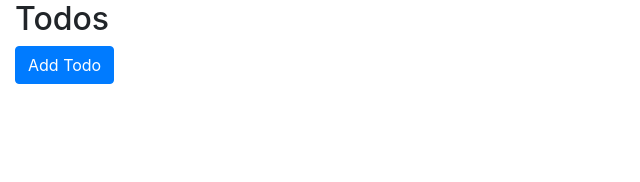
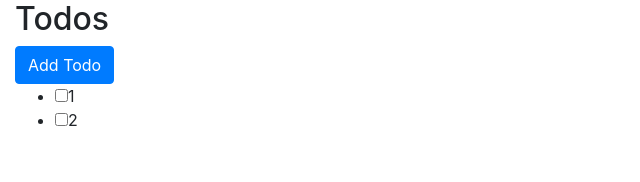
Before and after one commit to datchung/TodoApp, a React (Create React App) app in the folder todo-app/: page / in a window 1280 px wide. Shown: the top 182 px of the page, without its empty margins (0-640 px from the left). Built offline with nearby package versions, Linux system fonts and the light colour scheme.

Commit message:
Wire up TodosPage with a list of todo items

```diff
--- /dev/null
+++ b/todo-app/src/Components/Todo.js
@@ -0,0 +1,20 @@
+import React from "react";
+import PropTypes from "prop-types";
+
+function Todo(props) {
+  return (
+    <li>
+      <input type="checkbox" />
+      {props.todo.title}
+    </li>
+  );
+}
+
+Todo.propTypes = {
+  todo: PropTypes.shape({
+    id: PropTypes.string.isRequired,
+    title: PropTypes.string.isRequired
+  }).isRequired
+};
+
+export default Todo;
--- a/todo-app/src/Components/TodoList.js
+++ b/todo-app/src/Components/TodoList.js
@@ -1,12 +1,13 @@
 import React from "react";
 import PropTypes from "prop-types";
+import Todo from "./Todo";
 //import { Link } from "react-router-dom";
 
 function TodoList(props) {
   return (
     <ul>
       {props.todos.map(todo => {
-        return (<li>{todo.title}</li>);
+        return (<Todo todo={todo} key={todo.title} />);
       })}
     </ul>
   );
@@ -15,7 +16,7 @@ function TodoList(props) {
 TodoList.propTypes = {
   todos: PropTypes.arrayOf(
     PropTypes.shape({
-      //id: PropTypes.number.isRequired,
+      id: PropTypes.string.isRequired,
       title: PropTypes.string.isRequired
     })
   ).isRequired
--- a/todo-app/src/Components/TodosPage.js
+++ b/todo-app/src/Components/TodosPage.js
@@ -1,11 +1,11 @@
 import React, { useState, useEffect } from "react";
 //import courseStore from "../stores/courseStore";
 import TodoList from "./TodoList";
-import { Link } from "react-router-dom";
+//import { Link } from "react-router-dom";
 //import { loadCourses, deleteCourse } from "../actions/courseActions";
 
 function TodosPage() {
-  const [todos, setTodos] = useState([]);
+  const [todos, setTodos] = useState([ { id: "1", title: "1" }, { id: "2", title: "2" } ]);
 
   //useEffect(() => {
     //courseStore.addChangeListener(onChange);
@@ -20,9 +20,9 @@ function TodosPage() {
   return (
     <>
       <h2>Todos</h2>
-      <Link className="btn btn-primary" to="/todo">
+      <button className="btn btn-primary">
         Add Todo
-      </Link>
+      </button>
       <TodoList todos={todos} />
     </>
   );
```
